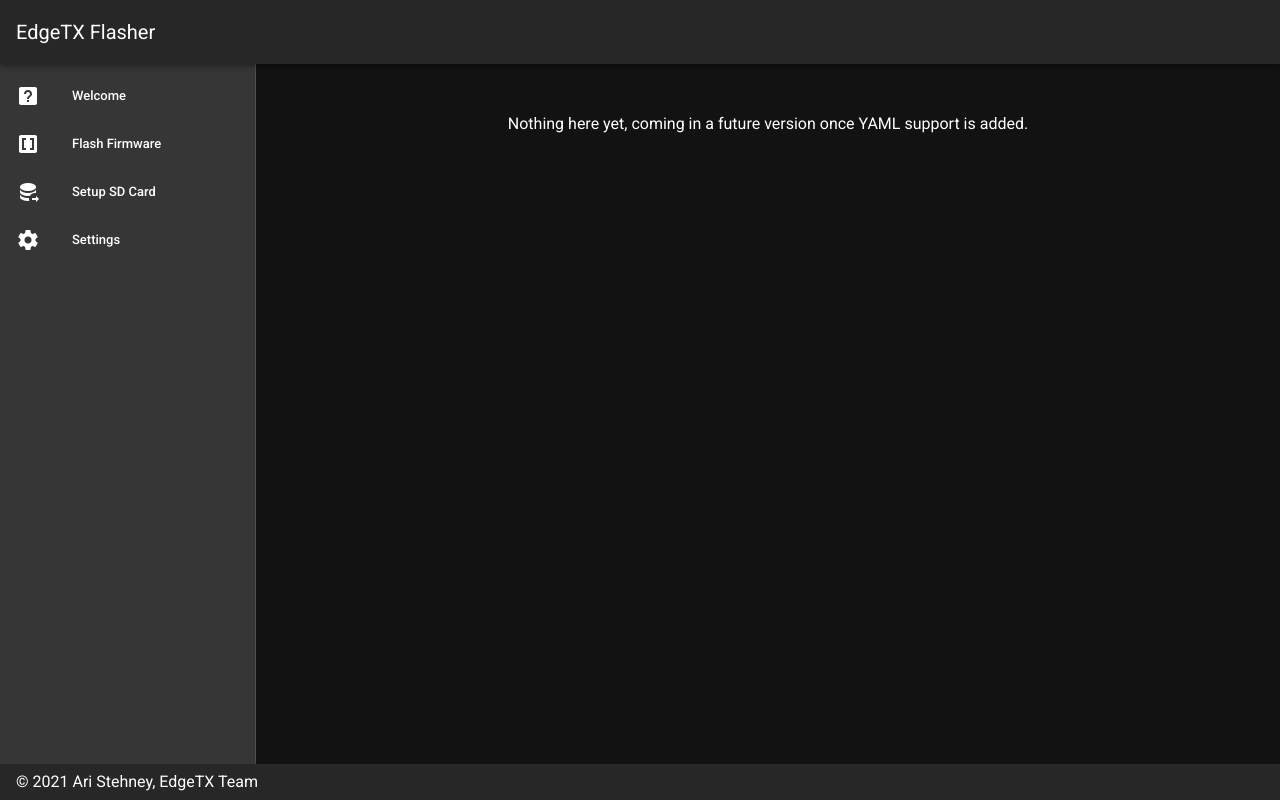
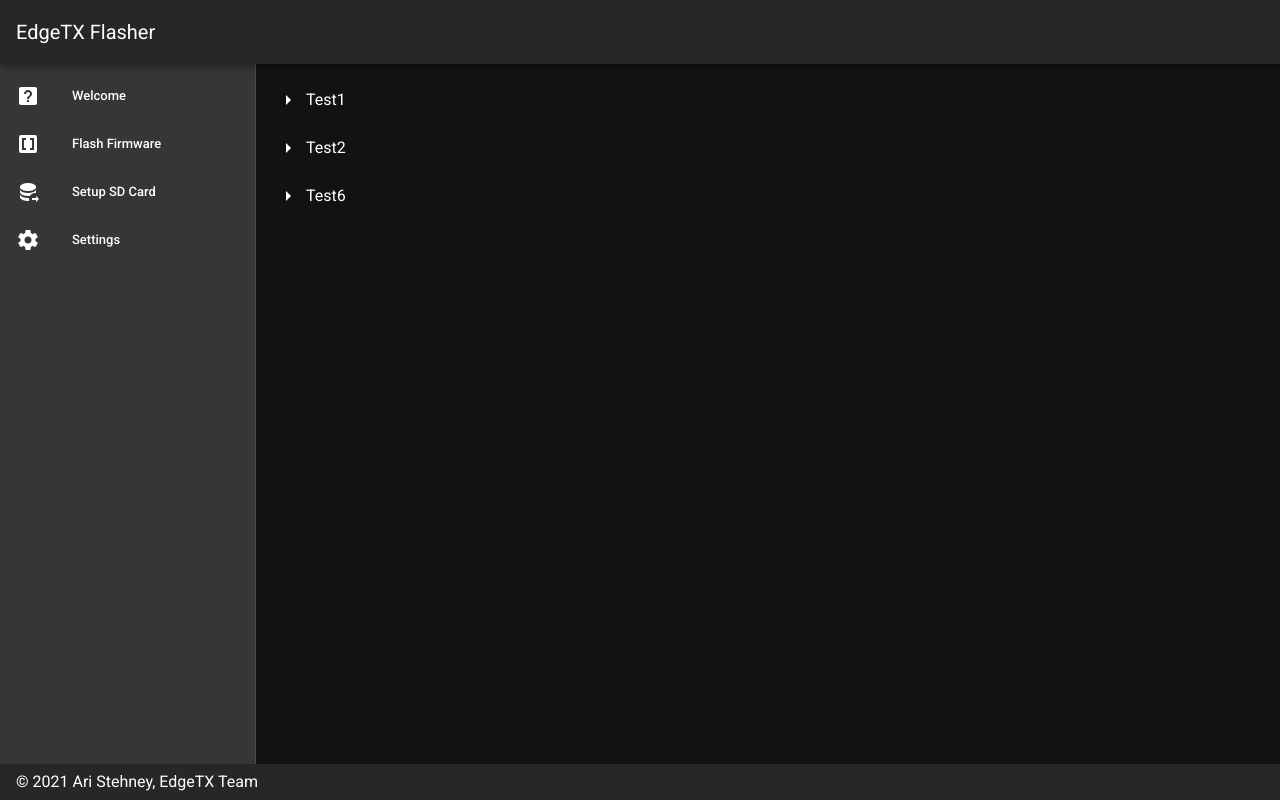
Before and after one commit to EdgeTX/flasher, a Vue app: page /config in a window 1280 px wide. Built offline with nearby package versions, Linux system fonts and the light colour scheme.

Commit message:
Fix build errors

```diff
--- a/package.json
+++ b/package.json
@@ -8,7 +8,7 @@
     "serve": "vue-cli-service serve",
     "build": "vue-cli-service build",
     "lint": "vue-cli-service lint",
-    "electron:build": "vue-cli-service electron:build",
+    "electron:build": "vue-cli-service electron:build --publish never",
     "electron:serve": "vue-cli-service electron:serve",
     "postinstall": "electron-builder install-app-deps",
     "postuninstall": "electron-builder install-app-deps"
--- a/src/components/YAMLConfiguration.vue
+++ b/src/components/YAMLConfiguration.vue
@@ -1,11 +1,8 @@
 <template>
   <v-container>
-    <v-row justify="space-around">
-      <br><br>
-      Nothing here yet, coming in a future version once YAML support is added.
-    </v-row>
-
-
+      <!--<br><br>
+      Nothing here yet, coming in a future version once YAML support is added.-->
+      <v-treeview :items="optiontree"></v-treeview>
   </v-container>
 </template>
 
@@ -18,13 +15,39 @@
 
   data () {
     return {
-
+      optiontree: []
     }
   },
 
   methods: {
     async updateConfig() {
+      var data = YAML.parse(`---
+- ModelName: Test1
+  RXType: CRSF
+  ModelID: '3'
+- ModelName: Test2
+  RXType: SBUS
+  ModelID: '2'
+- ModelName: Test6
+  RXType: INT.
+  ModelID: '14'`);
 
+      var idxct = 1;
+
+      this.optiontree = data.map(function(obj){
+          idxct+=1;
+          var keys = Object.keys(obj);
+          return {
+            id: idxct,
+            children: keys.map(function(itm) {
+              idxct+=1;
+              return {id: idxct, name: `${itm}: ${obj[itm]}`}
+            }),
+            name: obj.ModelName
+          };
+        });
+
+      console.log(this.optiontree);
     },
   },
 
```
Also changed, not shown: 1 other file (tests, documents, lock files or other folders).
